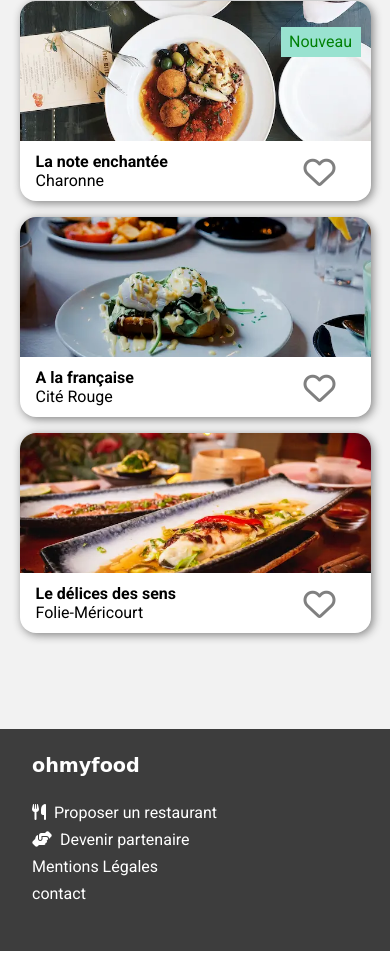
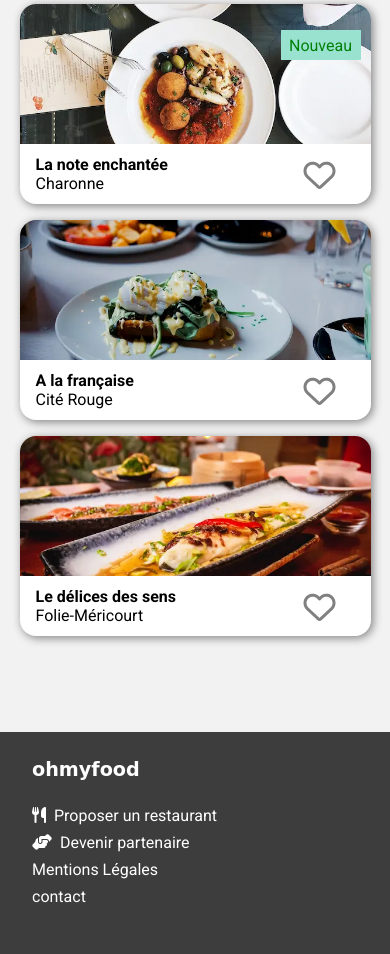
Before and after one commit to BastienLeroy/Projet-3-ohmyfood, a plain HTML site: page index.html in a window 390 px wide. Shown: the part 1042-1996 px from the top of the page. Drawn offline with Linux system fonts and the light colour scheme; a web font is replaced by a local one.

Commit message:
modif marge

```diff
--- a/Styles/ReStyle/globalStyles.scss
+++ b/Styles/ReStyle/globalStyles.scss
@@ -8,7 +8,7 @@ body {
 
 .container {
     font-family: $fontRoboto;
-    margin: 0 1rem 0 1rem !important;
+    margin: 0 1rem 0 1rem;
 
     .fa-angle-left {
         color: rgb(48, 48, 48);
--- a/Styles/ReStyle/small.scss
+++ b/Styles/ReStyle/small.scss
@@ -7,7 +7,7 @@
     }
     .container {
         width: 100%;
-        margin: 0.5rem;
+        margin: 0.2rem !important;
         .fa-angle-left {
             margin-left: 0.5rem;
         }
@@ -84,7 +84,7 @@
         }
     }
     .restaurant {
-        border-radius: 0%;
+        border-radius: 0 !important;
         padding-bottom: 3rem;
     }
     .restaurantList {
@@ -174,8 +174,7 @@
         background-color: rgb(61, 61, 61);
         color : white;
         padding: 0 0 1rem 2rem ;
-
-
+        margin-bottom: -4rem;
 
         .footerTitle {
             font-family : $fontShrikhand;
```
Also changed, not shown: Styles/ReStyle/globalStyles.css, Styles/ReStyle/small.css, 3 other files.
